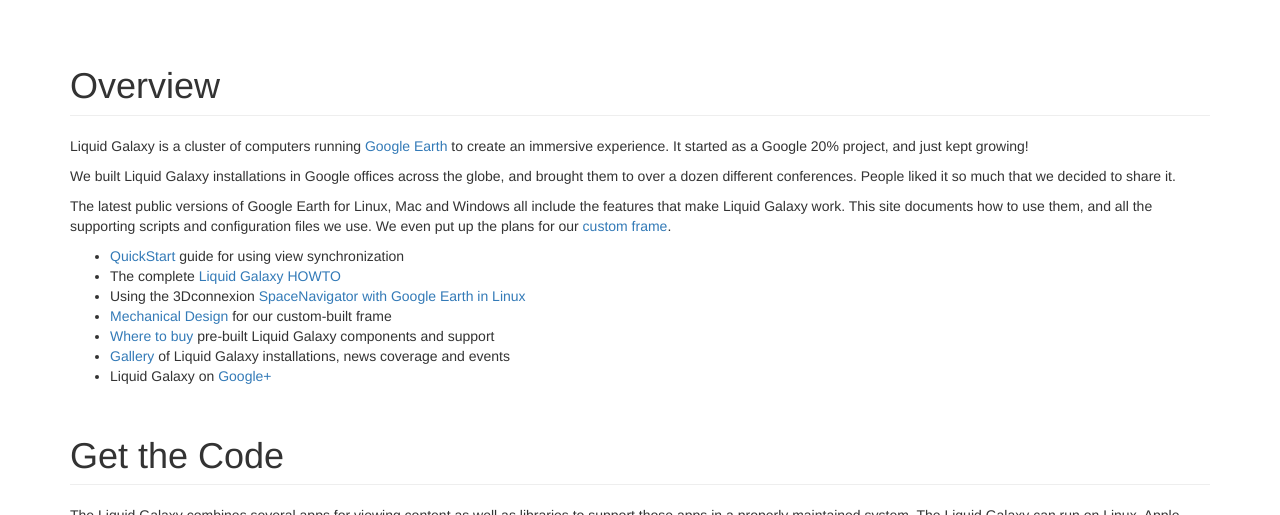
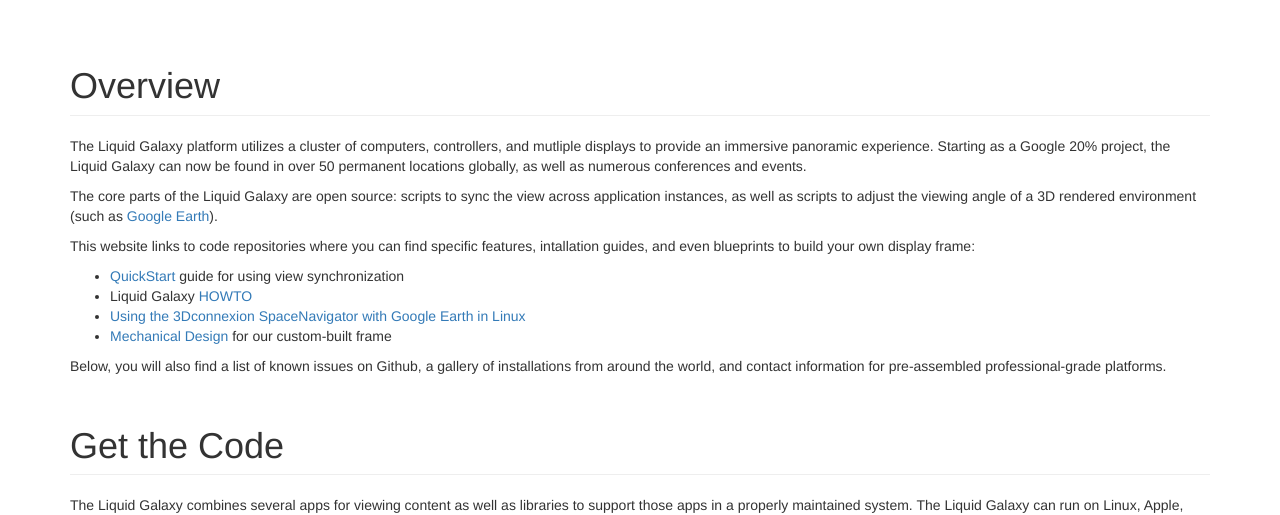
Before and after one commit to EndPointCorp/liquidgalaxy_wip, a Jekyll site: the page index.html, which Jekyll copies as it is, in a window 1280 px wide and 900 px high, cut to the strip 385-900 px from the top of the window. Built offline with Jekyll 4.4.1, drawn with Linux system fonts in a browser that asks for light colours.

Commit message:
Update Overview text

```diff
--- a/index.html
+++ b/index.html
@@ -47,19 +47,19 @@
   <div class="container">
     <div class="section" id="overview">
       <h1 class="page-header">Overview</h1>
-<p>Liquid Galaxy is a cluster of computers running <a href='http://earth.google.com/'>Google Earth</a> to create an immersive experience.  It started as a Google 20% project, and just kept growing!</p>
-<p>We built Liquid Galaxy installations in Google offices across the globe, and brought them to over a dozen different conferences. People liked it so much that we decided to share it.</p>
-<p>The latest public versions of Google Earth for Linux, Mac and Windows all include the features that make Liquid Galaxy work. This site documents how to use them, and all the supporting scripts and configuration files we use. We even put up the plans for our <a href='https://github.com/liquidgalaxy/liquid-galaxy/wiki/MechanicalDesign'>custom frame</a>.</p>
+      <p>The Liquid Galaxy platform utilizes a cluster of computers, controllers, and mutliple displays to provide an immersive panoramic experience. Starting as a Google 20% project, the Liquid Galaxy can now be found in over 50 permanent locations globally, as well as numerous conferences and events.</p>
 
-<ul>
-<li><a href='https://github.com/liquidgalaxy/liquid-galaxy/wiki/QuickStart'>QuickStart</a> guide for using view synchronization</li>
-<li>The complete <a href='https://github.com/liquidgalaxy/liquid-galaxy/wiki/LiquidGalaxyHOWTO'>Liquid Galaxy HOWTO</a></li>
-<li>Using the 3Dconnexion <a href='https://github.com/liquidgalaxy/liquid-galaxy/wiki/LinuxSpaceNavigator'>SpaceNavigator with Google Earth in Linux</a></li>
-<li><a href='https://github.com/liquidgalaxy/liquid-galaxy/wiki/MechanicalDesign'>Mechanical Design</a> for our custom-built frame</li>
-<li><a href='https://github.com/liquidgalaxy/liquid-galaxy/wiki/WhereToBuy'>Where to buy</a> pre-built Liquid Galaxy components and support</li>
-<li><a href='https://github.com/liquidgalaxy/liquid-galaxy/wiki/LiquidGalaxyGallery'>Gallery</a> of Liquid Galaxy installations, news coverage and events</li>
-<li>Liquid Galaxy on <a href='https://plus.google.com/109742523163129859855'>Google+</a></li>
-</ul>
+      <p>The core parts of the Liquid Galaxy are open source: scripts to sync the view across application instances, as well as scripts to adjust the viewing angle of a 3D rendered environment (such as <a href="http://www.google.com/earth/">Google Earth</a>).</p>
+
+      <p>This website links to code repositories where you can find specific features, intallation guides, and even blueprints to build your own display frame:</p>
+      <ul>
+        <li><a href="https://github.com/liquidgalaxy/liquid-galaxy/wiki/QuickStart">QuickStart</a> guide for using view synchronization</li>
+        <li>Liquid Galaxy <a href="https://github.com/liquidgalaxy/liquid-galaxy/wiki/LiquidGalaxyHOWTO">HOWTO</a></li>
+        <li><a href="https://github.com/liquidgalaxy/liquid-galaxy/wiki/LinuxSpaceNavigator">Using the 3Dconnexion SpaceNavigator with Google Earth in Linux</a></li>
+        <li><a href="https://github.com/liquidgalaxy/liquid-galaxy/wiki/MechanicalDesign">Mechanical Design</a> for our custom-built frame</li>
+      </ul>
+
+      <p>Below, you will also find a list of known issues on Github, a gallery of installations from around the world, and contact information for pre-assembled professional-grade platforms.</p>
     </div>
     <div class="section" id="get-the-code">
       <h1 class="page-header">Get the Code</h1>
```
